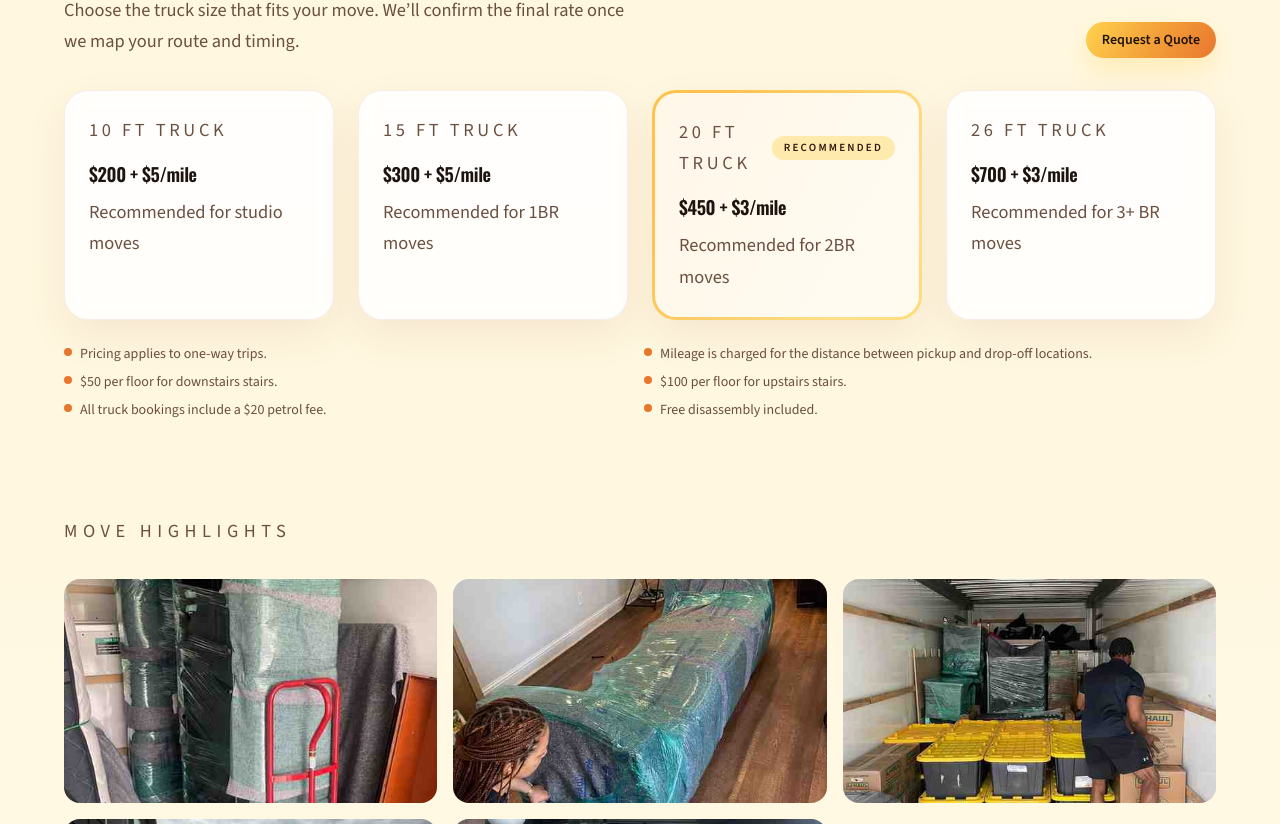
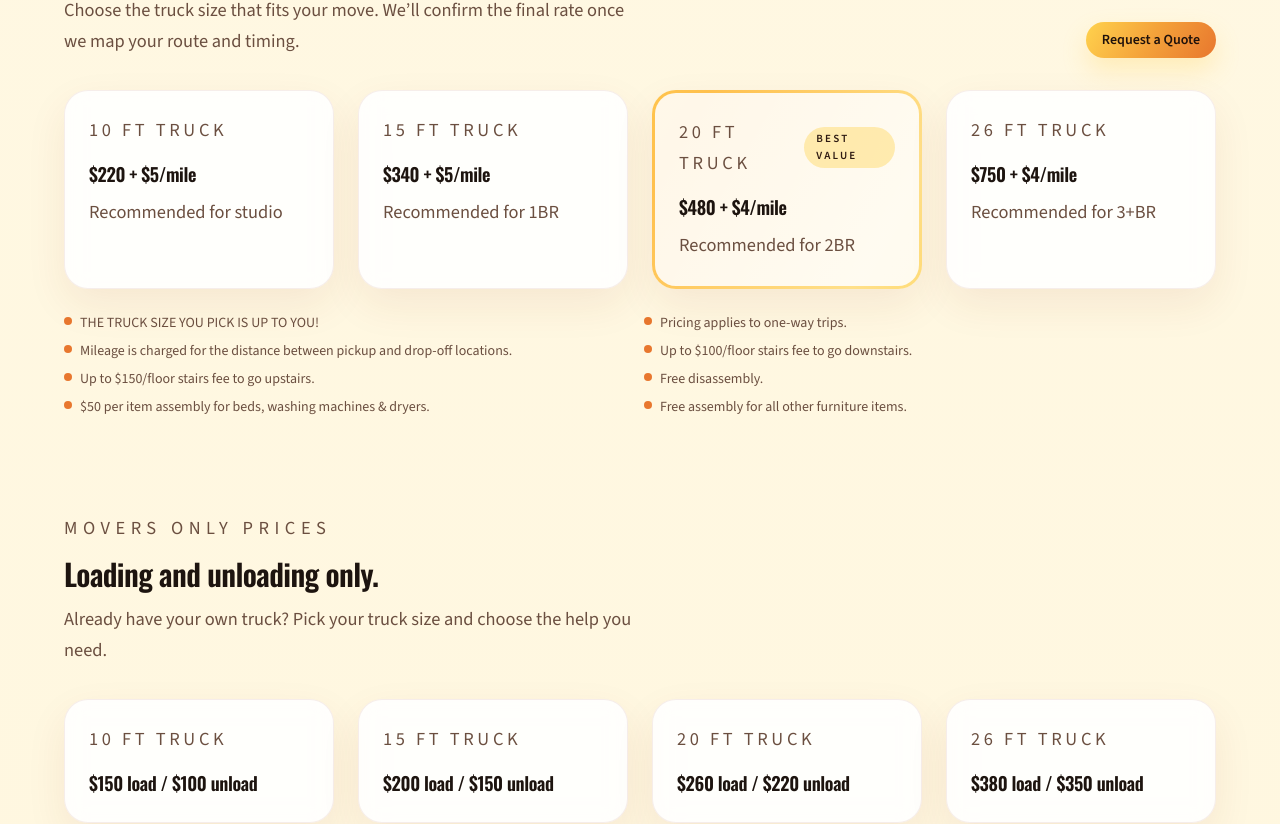
Before and after one commit to studiountitled/bbamovers, a Next.js app: page / in a window 1280 px wide. Shown: the part 3096-3920 px from the top of the page. Built offline with nearby package versions, Linux system fonts and the light colour scheme.

Commit message:
update pricing

```diff
--- a/app/page.tsx
+++ b/app/page.tsx
@@ -51,33 +51,54 @@ const stats = [
 const pricing = [
   {
     title: "10 ft Truck",
-    price: "$200 + $5/mile",
-    note: "Recommended for studio moves",
+    price: "$220 + $5/mile",
+    note: "Recommended for studio",
   },
   {
     title: "15 ft Truck",
-    price: "$300 + $5/mile",
-    note: "Recommended for 1BR moves",
+    price: "$340 + $5/mile",
+    note: "Recommended for 1BR",
   },
   {
     title: "20 ft Truck",
-    price: "$450 + $3/mile",
-    note: "Recommended for 2BR moves",
+    price: "$480 + $4/mile",
+    note: "Recommended for 2BR",
   },
   {
     title: "26 ft Truck",
-    price: "$700 + $3/mile",
-    note: "Recommended for 3+ BR moves",
+    price: "$750 + $4/mile",
+    note: "Recommended for 3+BR",
   },
 ];
 
 const pricingNotes = [
+  "THE TRUCK SIZE YOU PICK IS UP TO YOU!",
   "Pricing applies to one-way trips.",
   "Mileage is charged for the distance between pickup and drop-off locations.",
-  "$50 per floor for downstairs stairs.",
-  "$100 per floor for upstairs stairs.",
-  "All truck bookings include a $20 petrol fee.",
-  "Free disassembly included.",
+  "Up to $100/floor stairs fee to go downstairs.",
+  "Up to $150/floor stairs fee to go upstairs.",
+  "Free disassembly.",
+  "$50 per item assembly for beds, washing machines & dryers.",
+  "Free assembly for all other furniture items.",
+];
+
+const moversOnlyPricing = [
+  {
+    title: "10 ft Truck",
+    price: "$150 load / $100 unload",
+  },
+  {
+    title: "15 ft Truck",
+    price: "$200 load / $150 unload",
+  },
+  {
+    title: "20 ft Truck",
+    price: "$260 load / $220 unload",
+  },
+  {
+    title: "26 ft Truck",
+    price: "$380 load / $350 unload",
+  },
 ];
 
 const reviews = [
@@ -169,6 +190,53 @@ const faqs = [
     question: "What if my date changes?",
     answer:
       "We’ll adjust your schedule based on availability. The earlier we know, the more options we can offer.",
+  },
+  {
+    question: "What happens if my items don’t fit in the one way truck?",
+    answer:
+      "If the truck is full and you still have some leftover items, you will have to pay for another truck load to pick up the rest of your items. But we will discount subsequent trips!",
+  },
+  {
+    question: "What is mileage charge?",
+    answer:
+      "Mileage charge is a fee we charge based on the distance from your pickup location to your drop-off location only.",
+  },
+  {
+    question: "Do I have to pay more if the job is taking longer than expected?",
+    answer:
+      "No. Your one-way fee is valid until your job is complete, no matter how long or short the job takes. We will work efficiently until you get what you paid for.",
+  },
+  {
+    question: "Will all my items be transported?",
+    answer:
+      "BBA Movers is responsible for transporting furniture, appliances, moving boxes, and bags. We have a fee for pianos. We also transport other musical equipment and work tools, but we may or may not charge a fee. We do not take loose items, propane tanks, lamps, or shoe boxes. We do not offer packing services.",
+  },
+  {
+    question:
+      "Do I need to disassemble all my furniture before the movers get here?",
+    answer:
+      "You can do that if you want to, but you do not have to. BBA Movers will disassemble anything we need to disassemble at no extra cost.",
+  },
+  {
+    question: "Will the movers assemble all my furniture?",
+    answer:
+      "BBA Movers will charge an assembly fee of $50 per item for beds, washing machines, and dryers. Any other assembly will be taken care of for free (for example, dressers and tables).",
+  },
+  {
+    question: "Will I need to pay extra for my furniture to be wrapped?",
+    answer:
+      "Furniture protection via wrapping and blankets is given to the customer at no extra cost. If you demand bubble wrapping, we may or may not charge a fee for that. Call us and give us details to know where you stand.",
+  },
+  {
+    question: "What sort of extra fees can I expect to pay?",
+    answer:
+      "Possible add-ons include piano fees, stairs fees, mileage fees, assembly fees, and bubble wrapping fees. There may or may not be an extra fee for bulky items (like exercise equipment), very heavy uncommon items, work tools, very large safes, and very heavy musical appliances (some DJ sets, guitar speaker cabinets, and similar items).",
+  },
+  {
+    question:
+      "How many movers should I expect to show up and will I need to pay extra for more movers?",
+    answer:
+      "The number of movers for your job will be decided by BBA Movers based on staff availability and the complexity of your job. You will never need to pay extra for more movers, and requesting fewer movers will not reduce your amount due.",
   },
 ];
 
@@ -398,7 +466,7 @@ export default function Home() {
                     </p>
                     {item.title === "20 ft Truck" ? (
                       <span className="rounded-full bg-[color:var(--brand-yellow)]/40 px-3 py-1 text-[11px] font-semibold uppercase tracking-[0.2em] text-[color:var(--accent)]">
-                        Recommended
+                        Best Value
                       </span>
                     ) : null}
                   </div>
@@ -416,6 +484,38 @@ export default function Home() {
                 <div key={note} className="flex items-start gap-2">
                   <span className="mt-1 h-2 w-2 rounded-full bg-[color:var(--brand-tangerine)]" />
                   <span>{note}</span>
+                </div>
+              ))}
+            </div>
+          </section>
+
+          <section id="movers-only-pricing">
+            <div className="flex flex-wrap items-end justify-between gap-6">
+              <div>
+                <p className="text-xs uppercase tracking-[0.3em] text-[color:var(--muted)]">
+                  Movers Only Prices
+                </p>
+                <h2 className="section-title mt-3 text-3xl font-semibold">
+                  Loading and unloading only.
+                </h2>
+                <p className="mt-3 max-w-xl text-sm text-[color:var(--muted)]">
+                  Already have your own truck? Pick your truck size and choose
+                  the help you need.
+                </p>
+              </div>
+            </div>
+            <div className="mt-8 grid gap-6 sm:grid-cols-2 lg:grid-cols-4">
+              {moversOnlyPricing.map((item) => (
+                <div
+                  key={item.title}
+                  className="glass-card flex h-full flex-col rounded-3xl p-6"
+                >
+                  <p className="text-sm uppercase tracking-[0.2em] text-[color:var(--muted)]">
+                    {item.title}
+                  </p>
+                  <p className="section-title mt-3 text-2xl font-semibold text-[color:var(--ink)]">
+                    {item.price}
+                  </p>
                 </div>
               ))}
             </div>
```
